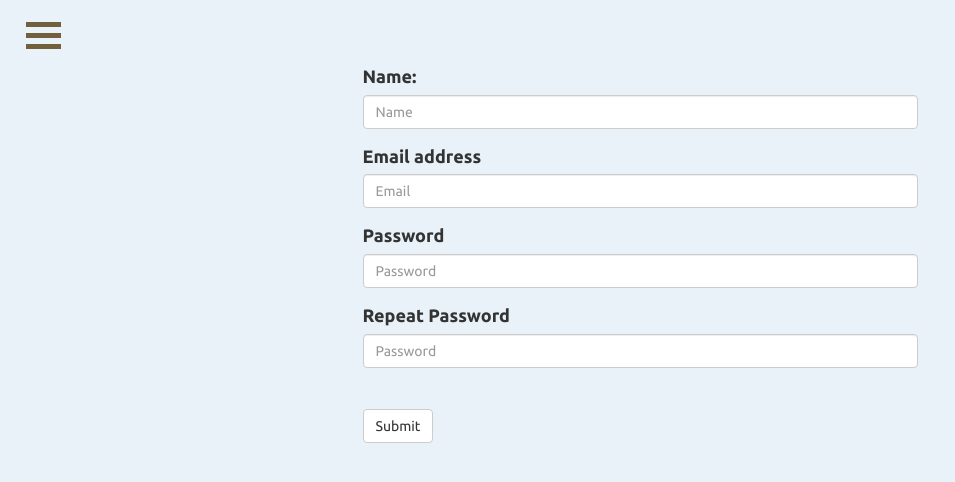
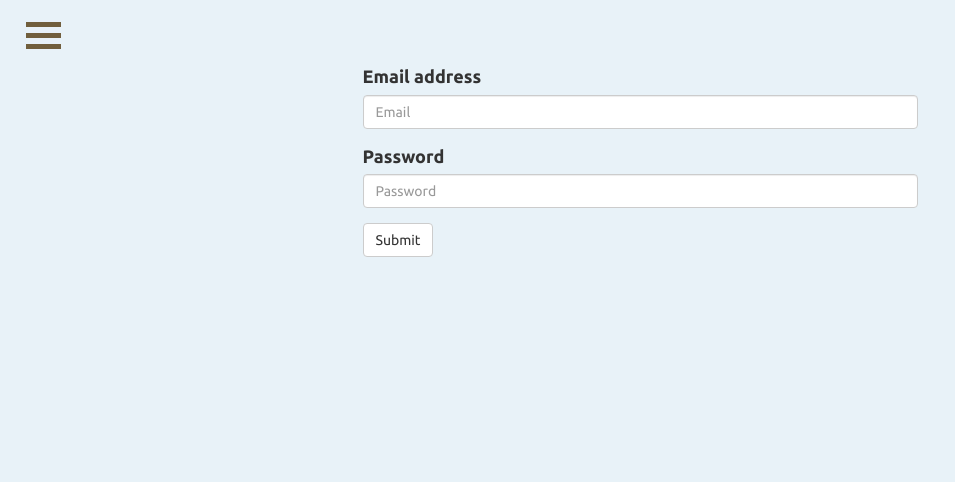
Before and after one commit to Tokamp4/KidsGameWebsite, a PHP site: page /signup-form.php in a window 1280 px wide. Shown: the top 482 px of the page, without its empty margins (0-955 px from the left). Run offline with PHP 8.4, Linux system fonts and the light colour scheme; some libraries are stand-ins or nearby versions.

Commit message:
In Database.php I changed the name of the database so in order for it to run, change it back on your side , after I submit the form , it s just a blank page and it should show error when I put wrong credential or go to the game if I put good credential

```diff
--- a/db/Database.php
+++ b/db/Database.php
@@ -3,7 +3,7 @@
 $host = 'localhost';
 $username = 'root';
 $password = '';
-$database = 'kidsGames';
+$database = 'project';
 
 // Create connection
 $conn = new mysqli($host, $username, $password, $database);
--- a/signup-form.php
+++ b/signup-form.php
@@ -1,31 +1,18 @@
-
-<?php
-// session_start();
-?>
 <!DOCTYPE html>
 <html lang="en">
 <head>
-   <meta http-equiv="Content-Type" content="text/html; charset=UTF-8" />
-    <title>
-        Register
-    </title>
-    <script src='https://www.google.com/recaptcha/api.js'></script>
+    <meta charset="UTF-8">
+    <title>Quiz</title>
     <link href="https://fonts.googleapis.com/css?family=Ubuntu:400,700" rel="stylesheet">
     <link rel="stylesheet" href="https://maxcdn.bootstrapcdn.com/bootstrap/3.3.7/css/bootstrap.min.css" integrity="sha384-BVYiiSIFeK1dGmJRAkycuHAHRg32OmUcww7on3RYdg4Va+PmSTsz/K68vbdEjh4u" crossorigin="anonymous">
     <link rel="stylesheet" href="public/assets/css/main.css">
-        <!-- <link rel="stylesheet" href="css/loader.css"> -->
-
 </head>
 <body>
-
-
-
-    <div class="menu-btn" >
+    <div class="menu-btn">
         <div class="bar1"></div>
         <div class="bar2"></div>
         <div class="bar3"></div>
     </div>
-
     <div class="menu">
         <div id="menu-wrap">
             <nav>
@@ -33,83 +20,37 @@
                     <li><a href="index.php">HOME</a></li>
                     <li><a href="signin-form.php">LOGIN</a></li>
                     <li><a href="signup-form.php">REGISTER</a></li>
-
                 </ul>
             </nav>
         </div>
     </div>
-
     <div class="container padding-top">
         <div class="row">
-            <div class="col-md-6 col-md-offset-3 ">
-
-                <div class="wraper">
-                  <div class="er">
-                  <?php
-                //   if(isset($_SESSION['er'])) {
-                //    echo $_SESSION['er'].'<br>';
-                //     unset($_SESSION['er']);
-                //     echo $_SESSION['dev_error'];
-                //   }
-
-                  ?>
+            <div class="col-md-6 col-md-offset-3">
+                <div class="flash-info">
+                    <!-- Display any flash messages here -->
                 </div>
-
-                    <form method="POST" action="register_check.php">
+                <div class="wrapper">
+                    <form method="post" action="src/features//signin.php">
                         <div class="form-group">
-                        <label for="name">Name:</label>
-                        <input type="text" class="form-control" id="name" placeholder="Name" name="name">
-                        <?php
-                        // if(isset($_SESSION['error_name'])){
-                        //   echo '<div class="display-error">'.$_SESSION['error_name'].'</div>';
-                        //   unset($_SESSION['error_name']);
-                        // }
-
-                        ?>
+                            <label for="exampleInputEmail1">Email address</label>
+                            <input type="email" class="form-control" id="exampleInputEmail1" placeholder="Email" name="username">
                         </div>
                         <div class="form-group">
-                        <label for="exampleInputEmail1">Email address</label>
-                        <input  class="form-control" id="exampleInputEmail1" placeholder="Email" name="email">
-                        <?php
-                        // if(isset($_SESSION['email_error'])){
-                        //   echo '<div class="display-error">'.$_SESSION['email_error'].'</div>';
-                        //   unset($_SESSION['email_error']);
-                        // }
-                        ?>
+                            <label for="exampleInputPassword1">Password</label>
+                            <input type="password" class="form-control" id="exampleInputPassword1" placeholder="Password" name="password">
                         </div>
-                      <div class="form-group">
-                        <label for="exampleInputPassword">Password</label>
-                        <input type="password" class="form-control" id="exampleInputPassword" placeholder="Password" name="password">
-                        <?php
-                        // if(isset($_SESSION['password_error'])){
-                        //   echo '<div class="display-error">'.$_SESSION['password_error'].'</div>';
-                        //   unset($_SESSION['password_error']);
-                        // }
-                        ?>
+                        <button type="submit" class="btn btn-default" name="login">Submit</button>
+                    </form>
                 </div>
-                      <div class="form-group">
-                        <label for="exampleInputPassword1">Repeat Password</label>
-                        <input type="password" class="form-control" id="exampleInputPassword1" placeholder="Password" name="repeat_password">
-                        <?php
-                        // if(isset($_SESSION['password_error'])){
-                        //   echo '<div class="display-error">'.$_SESSION['password_error'].'</div>';
-                        //   unset($_SESSION['password_error']);
-                        // }
-                        ?>
-                      </div>
-
-                      <br>
-                      <input type="submit"  value="Submit" class="btn btn-default">
-                    </form>
+                <div class="display-error">
+                    <!-- Display any error messages here -->
+                    <?php if (isset($error_message)) { echo $error_message; } ?>
                 </div>
             </div>
         </div>
     </div>
-
-    <script
-     src="https://code.jquery.com/jquery-3.2.1.js" integrity="sha256-DZAnKJ/6XZ9si04Hgrsxu/8s717jcIzLy3oi35EouyE="crossorigin="anonymous">
-    </script>
+    <script src="https://code.jquery.com/jquery-3.2.1.js" integrity="sha256-DZAnKJ/6XZ9si04Hgrsxu/8s717jcIzLy3oi35EouyE=" crossorigin="anonymous"></script>
     <script src="public/assets/js/menu.js"></script>
-     <!-- <script src="js/loader.js"></script> -->
 </body>
 </html>
```
Also changed, not shown: signin-form.php (+19 -41 lines), src/features/signin.php (+9 -13 lines). Lines whose indentation alone changed are shown as unchanged.
